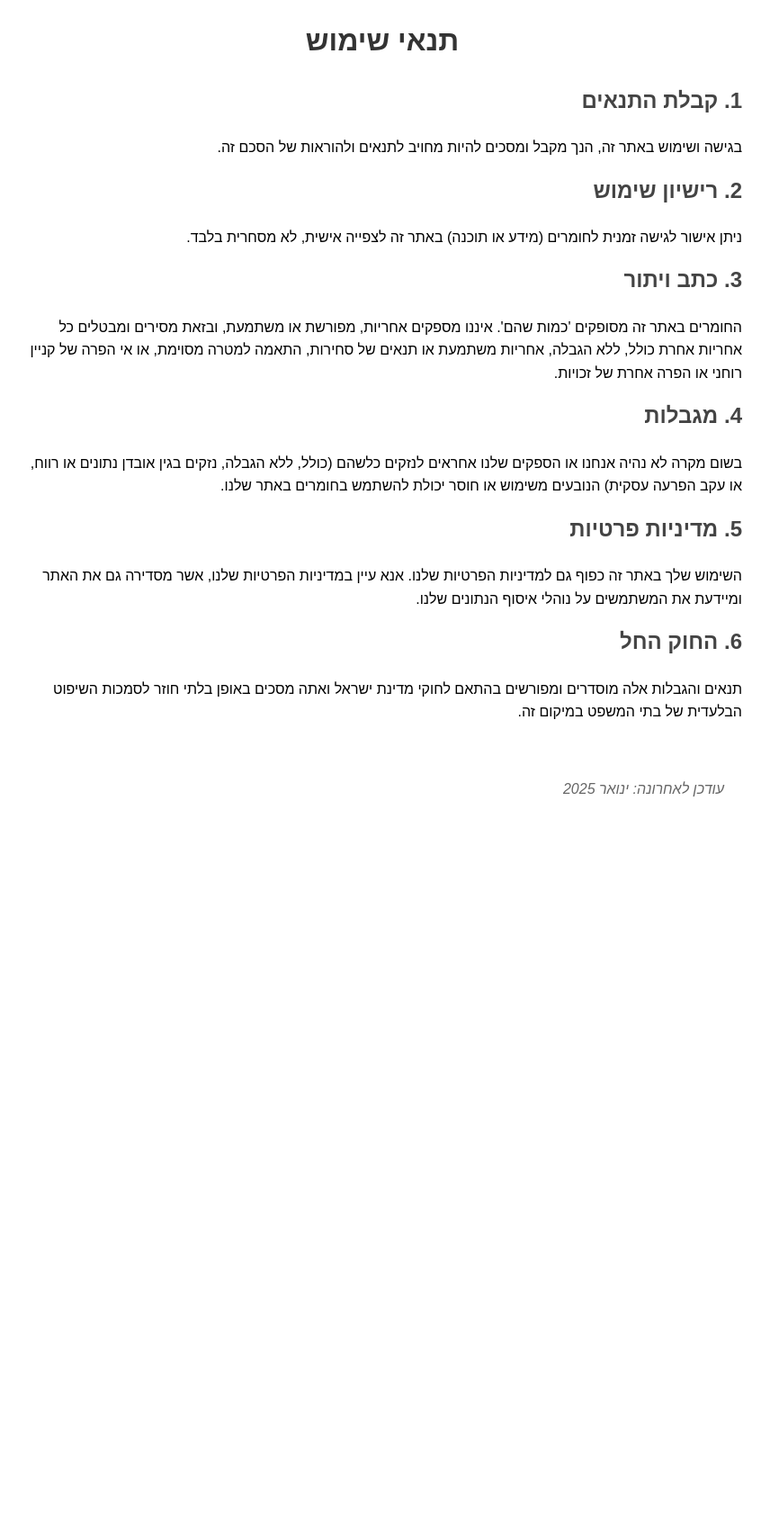
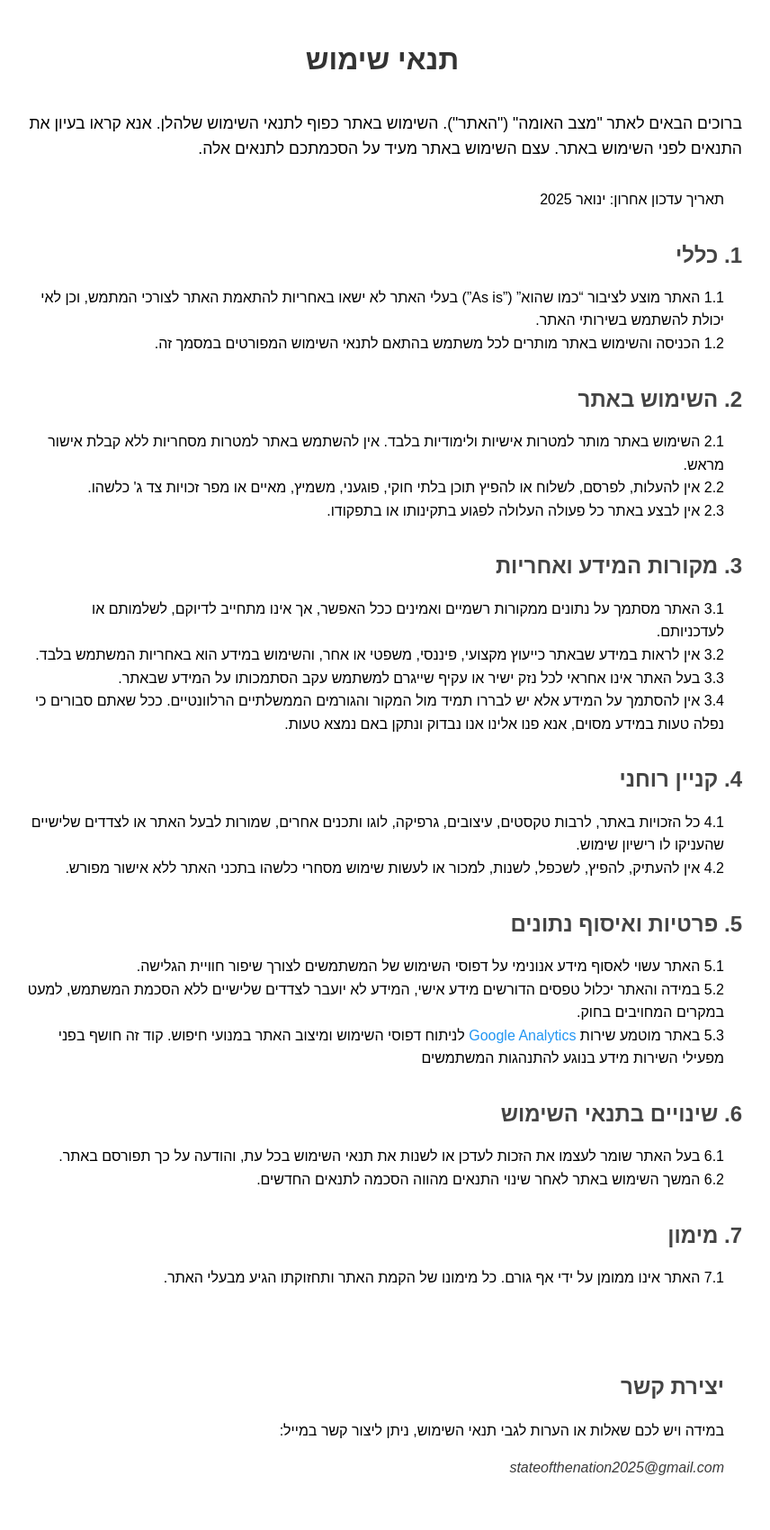
Before and after one commit to TheBlueBear02/StateOfTheNation, a Flask app: page /terms_of_use in a window 1280 px wide. Shown: the whole page at 90% size, without its empty margins (215-1071 px from the left). Before the commit the page ends 885 px from the top, so only its background shows below. Run offline with Flask 3, Linux system fonts and the light colour scheme; parts of the project's set-up code (start-up, migrations or seed data) failed here and were passed over.

Commit message:
updated terms of service page

```diff
--- a/templates/terms_of_use.html
+++ b/templates/terms_of_use.html
@@ -5,11 +5,20 @@
     <meta name="viewport" content="width=device-width, initial-scale=1.0">
     <title>Terms of Use</title>
     <style>
+        html {
+            direction: ltr;
+            overflow-y: scroll;
+            scrollbar-width: thin;
+            scrollbar-color: #ccc #f1f1f1;
+        }
+
         body {
             font-family: Arial, sans-serif;
             margin: 0;
             padding: 20px;
             direction: rtl;
+            overflow-y: auto;
+            overflow-x: hidden;
         }
 
         /* Scrollbar styles */
@@ -35,31 +44,93 @@
             max-width: 800px;
             margin: 0 auto;
             line-height: 1.6;
+            direction: rtl;
+            padding-right: 20px;
+            padding-left: 20px;
         }
 
         /* Heading styles */
         h1 {
             color: #333;
             text-align: center;
-            margin-top: 0px;
+            margin-bottom: 30px;
         }
 
         h2 {
             color: #444;
-            margin-top: 0px;
+            margin-top: 30px;
+            margin-bottom: 15px;
         }
 
-        /* Last update section */
-        .last-update {
+        /* Section styles */
+        .section {
+            margin-bottom: 20px;
+        }
+
+        .subsection {
+            margin-right: 20px;
+            margin-bottom: 10px;
+        }
+
+        /* Link styles */
+        a {
+            color: #2196F3;
+            text-decoration: none;
+        }
+
+        a:hover {
+            text-decoration: underline;
+        }
+
+        /* Contact section */
+        .contact-section {
             margin-top: 40px;
             padding: 20px;
             border-radius: 5px;
         }
 
-        .last-update p {
-            margin: 0;
-            color: #666;
+        .contact-email {
+            color: #3a3a3a;
             font-style: italic;
+        }
+
+        /* Introduction text */
+        .intro-text {
+            margin-bottom: 30px;
+            font-size: 1.1em;
+        }
+
+        /* Add these styles to the existing <style> section in the header */
+        .last-update-section {
+            background-color: #f8f9fa;
+            border-right: 4px solid #2196F3;
+            padding: 12px 20px;
+            margin: 30px 0;
+            border-radius: 4px;
+            display: flex;
+            align-items: center;
+            gap: 10px;
+        }
+
+        .last-update-section .update-icon {
+            color: #2196F3;
+            font-size: 1.2em;
+        }
+
+        .last-update-section .update-content {
+            flex-grow: 1;
+        }
+
+        .last-update-section .update-label {
+            font-size: 0.9em;
+        }
+
+        /* Add this new style */
+        html {
+            overflow-y: scroll;
+            scrollbar-width: thin;
+            scrollbar-color: #ccc #f1f1f1;
+            direction: rtl;
         }
     </style>
 </head>
@@ -67,28 +138,79 @@
     <div class="container">
         <h1>תנאי שימוש</h1>
 
-        <div>
-            <h2>1. קבלת התנאים</h2>
-            <p>בגישה ושימוש באתר זה, הנך מקבל ומסכים להיות מחויב לתנאים ולהוראות של הסכם זה.</p>
+        <div class="intro-text">
+            ברוכים הבאים לאתר "מצב האומה" ("האתר"). השימוש באתר כפוף לתנאי השימוש שלהלן. אנא קראו בעיון את התנאים לפני השימוש באתר. עצם השימוש באתר מעיד על הסכמתכם לתנאים אלה.
+        </div>
+        <div class="section">
+            <div class="subsection">
+                תאריך עדכון אחרון: ינואר 2025
+            </div>
+        </div>
 
-            <h2>2. רישיון שימוש</h2>
-            <p>ניתן אישור לגישה זמנית לחומרים (מידע או תוכנה) באתר זה לצפייה אישית, לא מסחרית בלבד.</p>
+        <div class="section">
+            <h2>1. כללי</h2>
+            <div class="subsection">
+                1.1 האתר מוצע לציבור “כמו שהוא” (”As is”) בעלי האתר לא ישאו באחריות להתאמת האתר לצורכי המתמש, וכן לאי יכולת להשתמש בשירותי האתר.
+                <br>
+                1.2 הכניסה והשימוש באתר מותרים לכל משתמש בהתאם לתנאי השימוש המפורטים במסמך זה.
+            </div>
+        </div>
 
-            <h2>3. כתב ויתור</h2>
-            <p>החומרים באתר זה מסופקים 'כמות שהם'. איננו מספקים אחריות, מפורשת או משתמעת, ובזאת מסירים ומבטלים כל אחריות אחרת כולל, ללא הגבלה, אחריות משתמעת או תנאים של סחירות, התאמה למטרה מסוימת, או אי הפרה של קניין רוחני או הפרה אחרת של זכויות.</p>
+        <div class="section">
+            <h2>2. השימוש באתר</h2>
+            <div class="subsection">
+                2.1 השימוש באתר מותר למטרות אישיות ולימודיות בלבד. אין להשתמש באתר למטרות מסחריות ללא קבלת אישור מראש.<br>
+                2.2 אין להעלות, לפרסם, לשלוח או להפיץ תוכן בלתי חוקי, פוגעני, משמיץ, מאיים או מפר זכויות צד ג' כלשהו.<br>
+                2.3 אין לבצע באתר כל פעולה העלולה לפגוע בתקינותו או בתפקודו.
+            </div>
+        </div>
 
-            <h2>4. מגבלות</h2>
-            <p>בשום מקרה לא נהיה אנחנו או הספקים שלנו אחראים לנזקים כלשהם (כולל, ללא הגבלה, נזקים בגין אובדן נתונים או רווח, או עקב הפרעה עסקית) הנובעים משימוש או חוסר יכולת להשתמש בחומרים באתר שלנו.</p>
+        <div class="section">
+            <h2>3. מקורות המידע ואחריות</h2>
+            <div class="subsection">
+                3.1 האתר מסתמך על נתונים ממקורות רשמיים ואמינים ככל האפשר, אך אינו מתחייב לדיוקם, לשלמותם או לעדכניותם.<br>
+                3.2 אין לראות במידע שבאתר כייעוץ מקצועי, פיננסי, משפטי או אחר, והשימוש במידע הוא באחריות המשתמש בלבד.<br>
+                3.3 בעל האתר אינו אחראי לכל נזק ישיר או עקיף שייגרם למשתמש עקב הסתמכותו על המידע שבאתר.<br>
+                3.4 אין להסתמך על המידע אלא יש לבררו תמיד מול המקור והגורמים הממשלתיים הרלוונטיים. ככל שאתם סבורים כי נפלה טעות במידע מסוים, אנא פנו אלינו אנו נבדוק ונתקן באם נמצא טעות.
+            </div>
+        </div>
 
-            <h2>5. מדיניות פרטיות</h2>
-            <p>השימוש שלך באתר זה כפוף גם למדיניות הפרטיות שלנו. אנא עיין במדיניות הפרטיות שלנו, אשר מסדירה גם את האתר ומיידעת את המשתמשים על נוהלי איסוף הנתונים שלנו.</p>
+        <div class="section">
+            <h2>4. קניין רוחני</h2>
+            <div class="subsection">
+                4.1 כל הזכויות באתר, לרבות טקסטים, עיצובים, גרפיקה, לוגו ותכנים אחרים, שמורות לבעל האתר או לצדדים שלישיים שהעניקו לו רישיון שימוש.<br>
+                4.2 אין להעתיק, להפיץ, לשכפל, לשנות, למכור או לעשות שימוש מסחרי כלשהו בתכני האתר ללא אישור מפורש.
+            </div>
+        </div>
 
-            <h2>6. החוק החל</h2>
-            <p>תנאים והגבלות אלה מוסדרים ומפורשים בהתאם לחוקי מדינת ישראל ואתה מסכים באופן בלתי חוזר לסמכות השיפוט הבלעדית של בתי המשפט במיקום זה.</p>
+        <div class="section">
+            <h2>5. פרטיות ואיסוף נתונים</h2>
+            <div class="subsection">
+                5.1 האתר עשוי לאסוף מידע אנונימי על דפוסי השימוש של המשתמשים לצורך שיפור חוויית הגלישה.<br>
+                5.2 במידה והאתר יכלול טפסים הדורשים מידע אישי, המידע לא יועבר לצדדים שלישיים ללא הסכמת המשתמש, למעט במקרים המחויבים בחוק.<br>
+                5.3 באתר מוטמע שירות <a href="https://marketingplatform.google.com/about/analytics/" target="_blank">Google Analytics</a> לניתוח דפוסי השימוש ומיצוב האתר במנועי חיפוש. קוד זה חושף בפני מפעילי השירות מידע בנוגע להתנהגות המשתמשים
+            </div>
+        </div>
 
-            <div class="last-update">
-                <p>עודכן לאחרונה: ינואר 2025</p>
+        <div class="section">
+            <h2>6. שינויים בתנאי השימוש</h2>
+            <div class="subsection">
+                6.1 בעל האתר שומר לעצמו את הזכות לעדכן או לשנות את תנאי השימוש בכל עת, והודעה על כך תפורסם באתר.<br>
+                6.2 המשך השימוש באתר לאחר שינוי התנאים מהווה הסכמה לתנאים החדשים.
             </div>
+        </div>
+
+        <div class="section">
+            <h2>7. מימון</h2>
+            <div class="subsection">
+                7.1 האתר אינו ממומן על ידי אף גורם. כל מימונו של הקמת האתר ותחזוקתו הגיע מבעלי האתר.
+            </div>
+        </div>
+
+        <div class="contact-section">
+            <h2>יצירת קשר</h2>
+            <p>במידה ויש לכם שאלות או הערות לגבי תנאי השימוש, ניתן ליצור קשר במייל:</p>
+            <p class="contact-email">stateofthenation2025@gmail.com</p>
         </div>
     </div>
 </body>
```
Also changed, not shown: static/info.css (+6 -6 lines).
